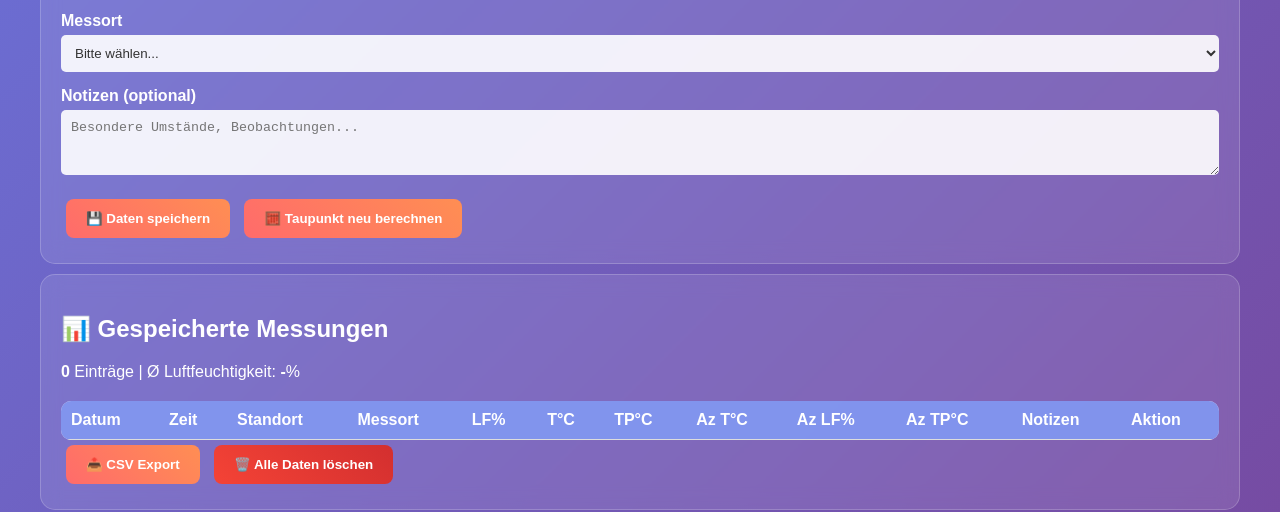
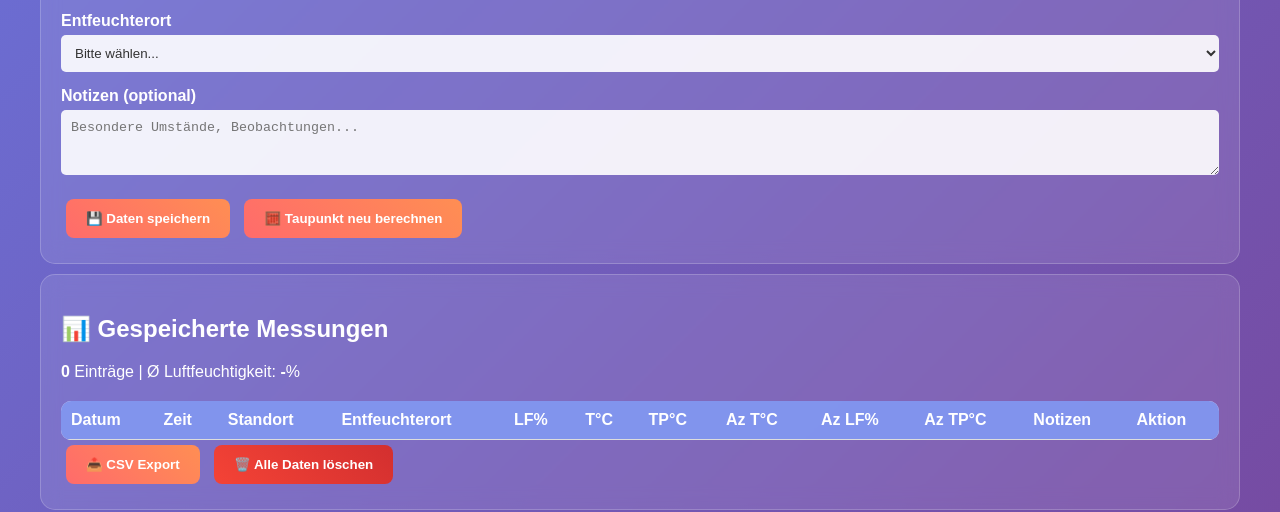
Before and after one commit to Thsoin2/luftfeuchte-tracker, a plain HTML site: page index.html in a window 1280 px wide. Shown: the part 979-1491 px from the top of the page. Drawn offline with Linux system fonts and the light colour scheme; no server answers.

Commit message:
Benenne Messort in Entfeuchterort um - UI, Tabelle und CSV-Export aktualisiert

```diff
--- a/index.html
+++ b/index.html
@@ -183,7 +183,7 @@
             </select>
         </div>
         <div class="form-group">
-            <label>Messort</label>
+            <label>Entfeuchterort</label>
             <select id="messort">
                 <option value="">Bitte wählen...</option>
                 <option value="🪚 Werkraum">🪚 Werkraum</option>
@@ -214,7 +214,7 @@
                         <th>Datum</th>
                         <th>Zeit</th>
                         <th>Standort</th>
-                        <th>Messort</th>
+                        <th>Entfeuchterort</th>
                         <th>LF%</th>
                         <th>T°C</th>
                         <th>TP°C</th>
@@ -522,7 +522,7 @@
                 return;
             }
 
-            const headers = ['Datum', 'Zeit', 'Standort', 'Messort', 'Luftfeuchtigkeit%', 'Temperatur°C', 'Taupunkt°C', 'Az_Temp°C', 'Az_LF%', 'Az_TP°C', 'Notizen'];
+            const headers = ['Datum', 'Zeit', 'Standort', 'Entfeuchterort', 'Luftfeuchtigkeit%', 'Temperatur°C', 'Taupunkt°C', 'Az_Temp°C', 'Az_LF%', 'Az_TP°C', 'Notizen'];
             const csvContent = [
                 headers.join(','),
                 ...measurements.map(entry => [
```
